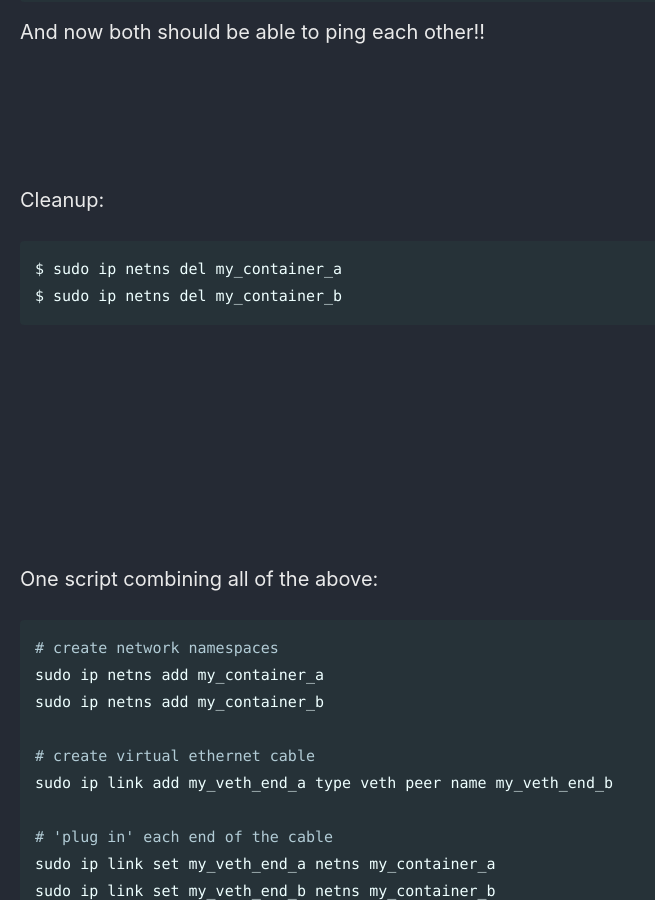
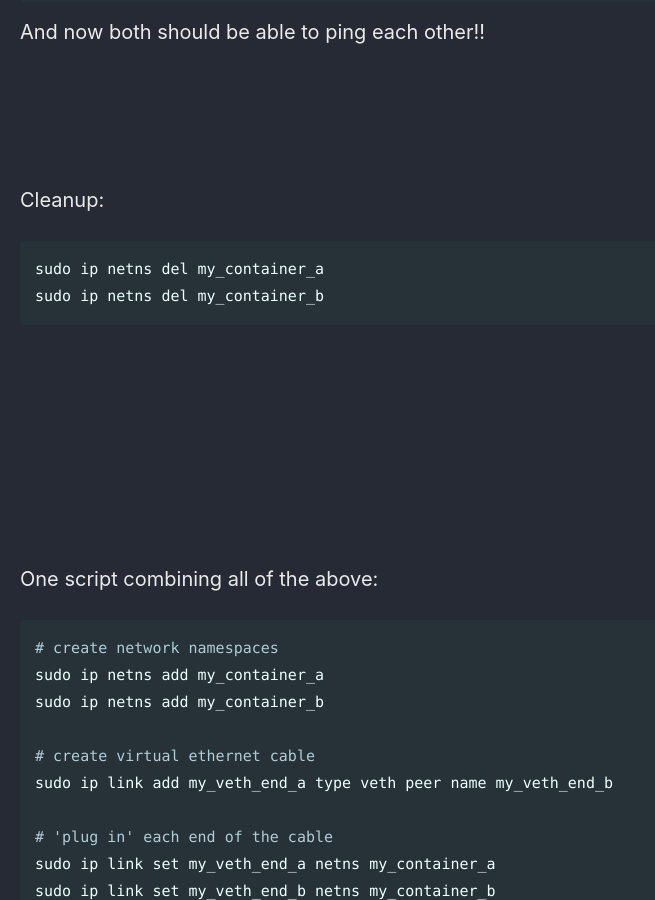
Before and after one commit to Connor-McCartney/Connor-McCartney.github.io, a Jekyll site: the page built from _pages/misc/LinuxNetworkNamespaces.md, in a window 1280 px wide and 900 px high, scrolled down 3137 px. Shown: the whole window, without its empty margins (0-655 px from the left). Built offline with Jekyll 4.4.1, drawn with Linux system fonts in a browser that asks for light colours; cached includes are drawn as plain includes.

````diff
--- a/_pages/misc/LinuxNetworkNamespaces.md
+++ b/_pages/misc/LinuxNetworkNamespaces.md
@@ -151,8 +151,8 @@ And now both should be able to ping each other!!
 Cleanup:
 
 ```
-$ sudo ip netns del my_container_a
-$ sudo ip netns del my_container_b
+sudo ip netns del my_container_a
+sudo ip netns del my_container_b
 ```
 
 
````
